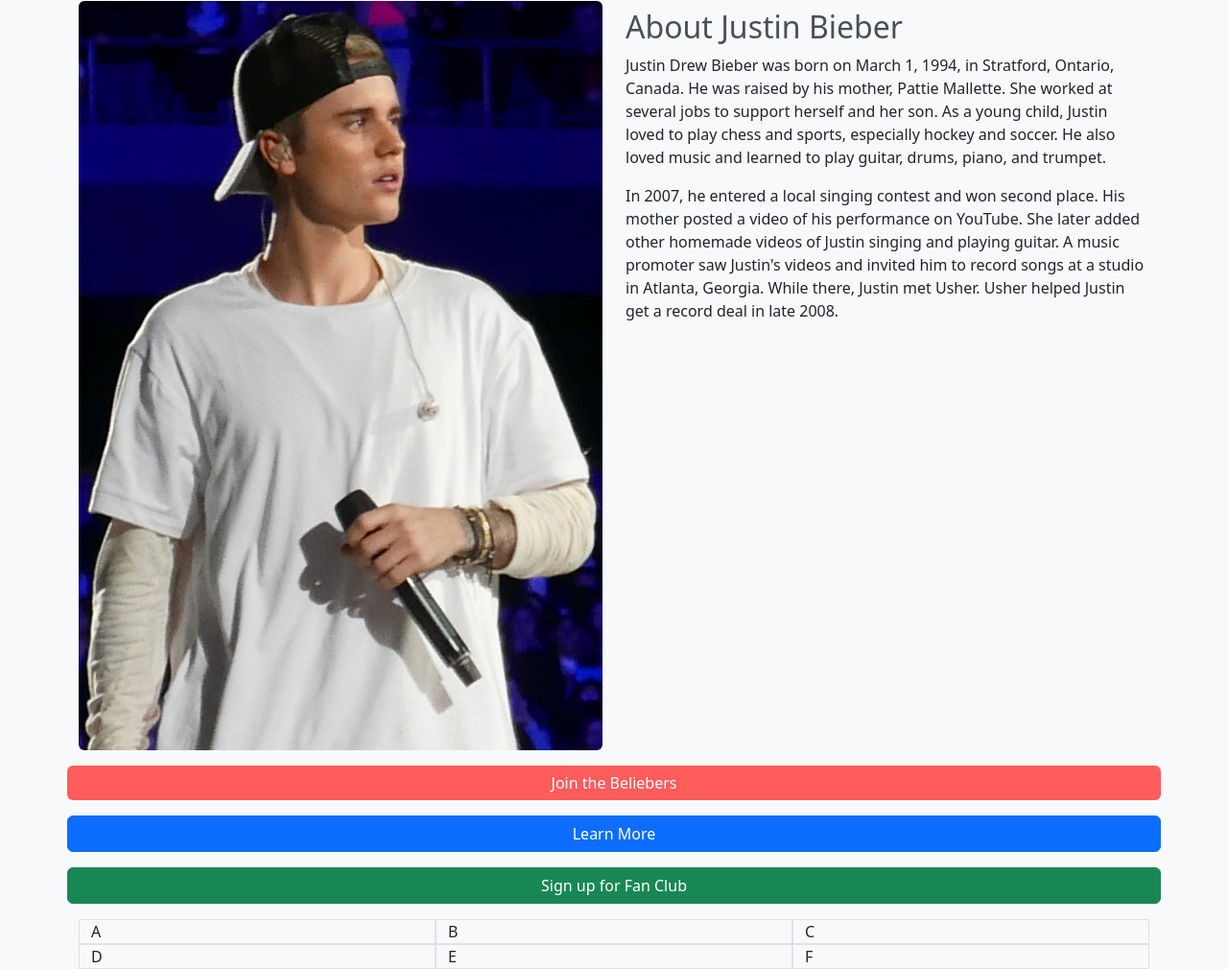
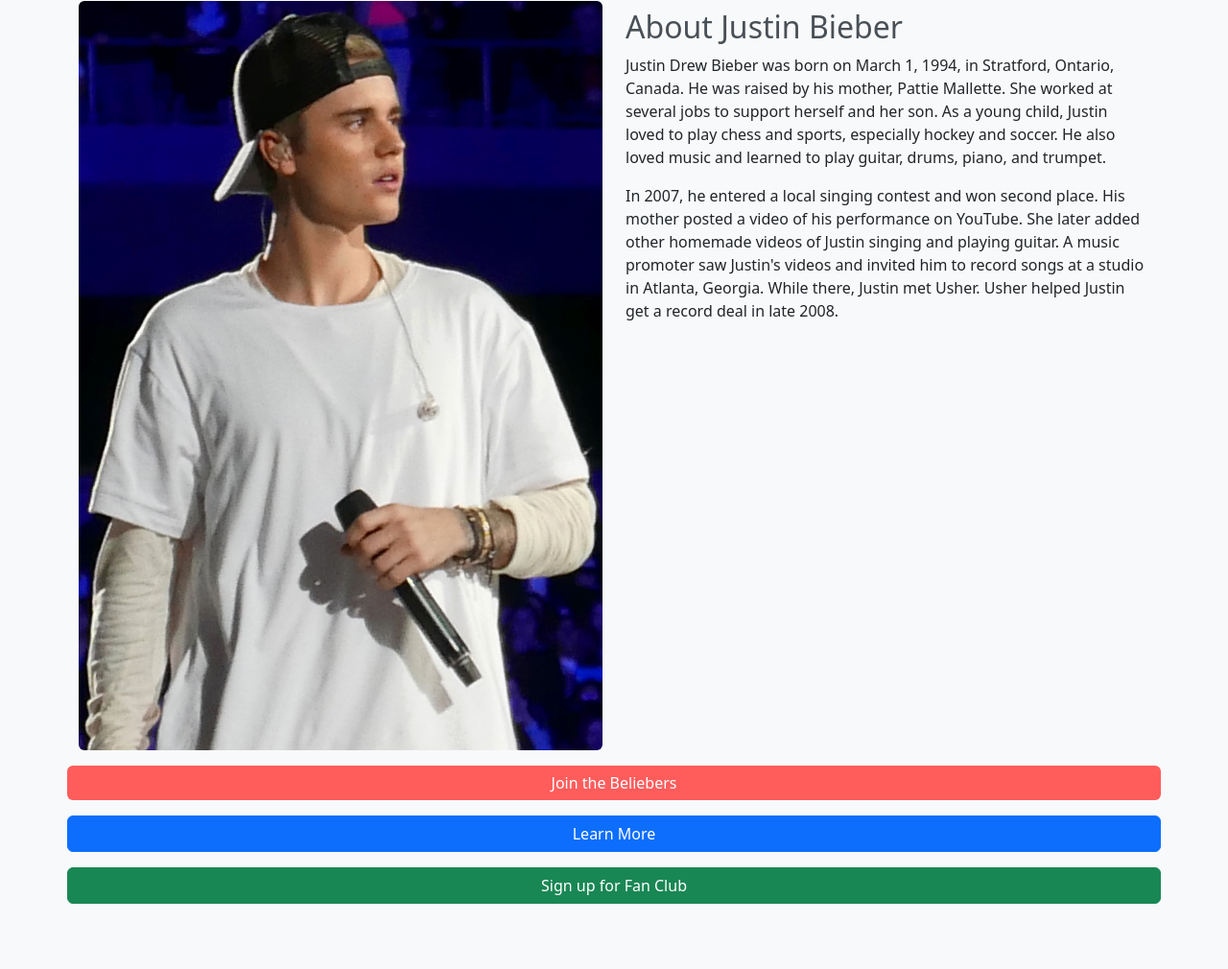
Before and after one commit to irvint1/irvint1.github.io, a plain HTML site: page Week3/Challenge3/justin.html in a window 1280 px wide. Shown: the part 880-1890 px from the top of the page at 96% size. After the commit the page ends 1838 px from the top, so only its background shows below. Drawn offline with nearby package versions, Linux system fonts and the light colour scheme.

Commit message:
Changed Week3 Challenge3 code

```diff
--- a/Week3/Challenge3/justin.html
+++ b/Week3/Challenge3/justin.html
@@ -168,20 +168,6 @@
         </div>
 
 
-        <!-- Modal -->
-        <div class="container">
-            <div class="row">
-                <div class="col-sm-4 border"> A </div>
-                <div class="col-sm-4 border"> B </div>
-                <div class="col-sm-4 border"> C </div>
-            </div>
-            <div class="row">
-                <div class="col-lg-4 border"> D </div>
-                <div class="col border"> E </div>
-                <div class="col-sm-4 border"> F </div>
-            </div>
-        </div>
-
 
 
     </div>
```
